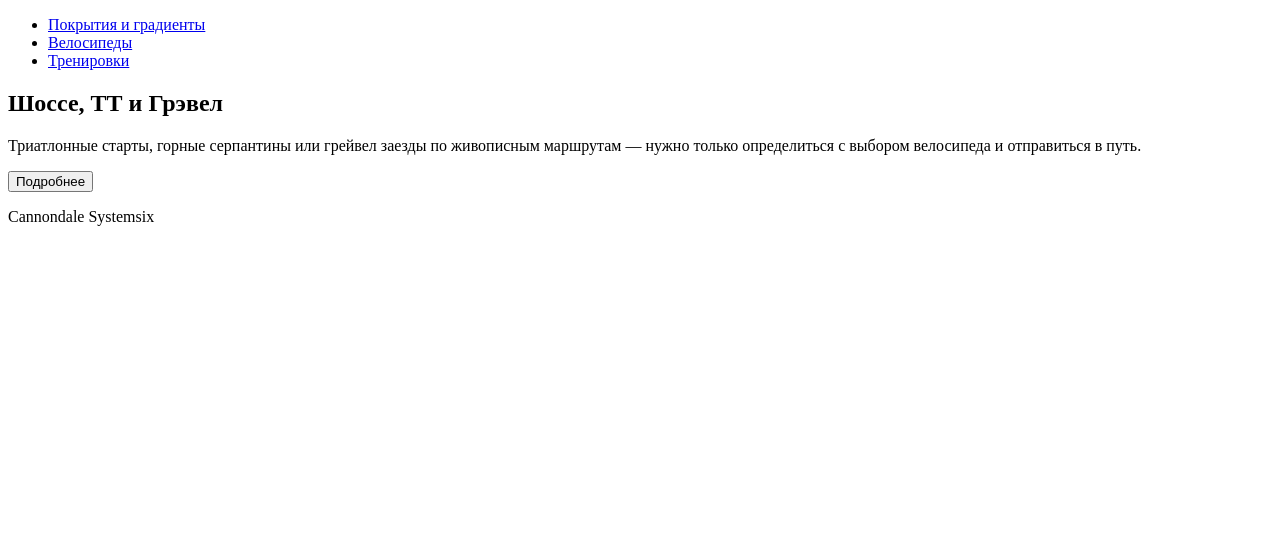
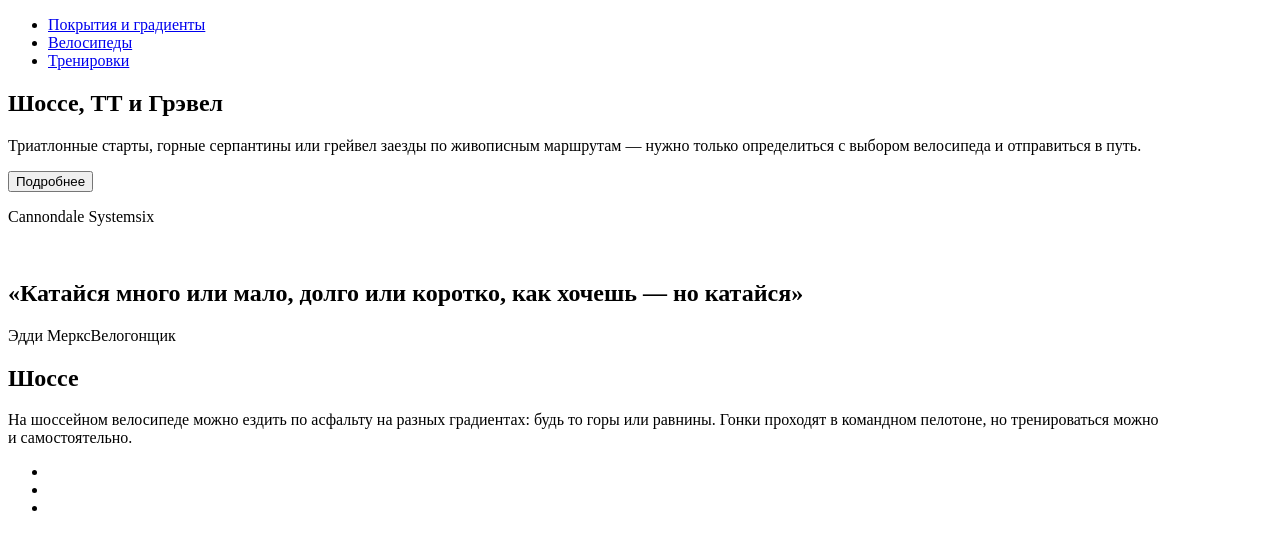
Before and after one commit to dvortsovs/training-project-hard-01, a plain HTML site: page index.html in a window 1280 px wide. Drawn offline with Linux system fonts and the light colour scheme.

Commit message:
chore: add html structure note and road-slider

```diff
--- a/index.html
+++ b/index.html
@@ -29,8 +29,24 @@
       <div class="first-screen__bicycle"></div>
     </section>
     <section class="note">
+      <img src="" alt="" class="note__img">
+      <h2 class="note__title">&laquo;Катайся много или мало, долго или коротко, как хочешь&nbsp;&mdash;
+        но&nbsp;катайся&raquo;</h2>
+      <p class="note__author"><span class="note__name">Эдди Меркс</span>Велогонщик</p>
     </section>
-    <section class="road-slider"></section>
+    <section class="road-slider swiper">
+      <h2 class="road-slider__title">Шоссе</h2>
+      <p class="road-slider__text">На&nbsp;шоссейном велосипеде можно ездить по&nbsp;асфальту на&nbsp;разных градиентах:
+        будь&nbsp;то горы или равнины. Гонки проходят в&nbsp;командном пелотоне, но&nbsp;тренироваться можно
+        и&nbsp;самостоятельно.</p>
+      <ul class="road-slider__slider swiper-wrapper">
+        <li class="road-slider__slide swiper-slide"><img src="" alt="" class="roar-slider__image"></li>
+        <li class="road-slider__slide swiper-slide"><img src="" alt="" class="roar-slider__image"></li>
+        <li class="road-slider__slide swiper-slide"><img src="" alt="" class="roar-slider__image"></li>
+      </ul>
+      <div class="swiper-button-prev"></div>
+      <div class="swiper-button-next"></div>
+    </section>
     <section class="bicycles"></section>
     <section class="traning"></section>
   </main>
```
Also changed, not shown: styles/modules/blocks/bicycles/bicycles.scss (added).
